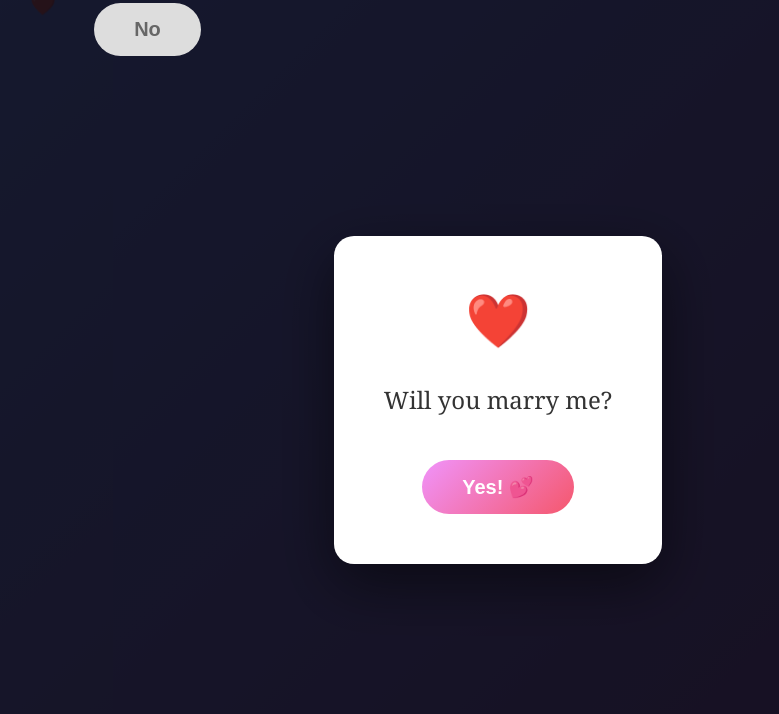
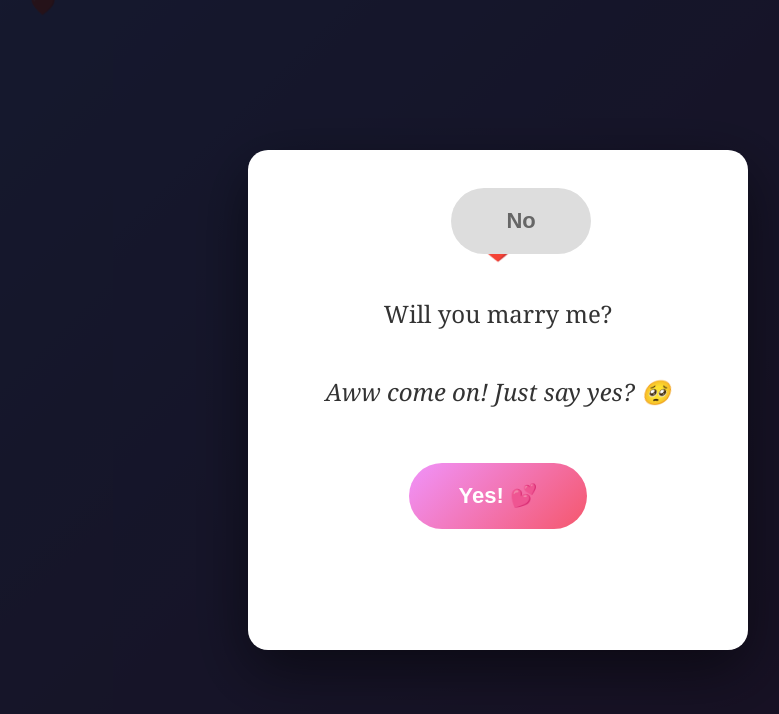
Before and after one commit to Exoparth/test, a plain HTML site: page index.html in a window 1280 px wide. Both pictures are taken after a click on the button "No". Shown: the whole page, without its empty margins (142-921 px from the left). Drawn offline with Linux system fonts and the light colour scheme.

Commit message:
initial commit

```diff
--- a/index.html
+++ b/index.html
@@ -79,12 +79,15 @@
 
         .modal {
             background: white;
-            padding: 50px;
+            padding: 50px 30px;
             border-radius: 20px;
             text-align: center;
             max-width: 500px;
+            width: 90%;
             box-shadow: 0 20px 60px rgba(0, 0, 0, 0.5);
             animation: slideUp 0.6s ease-out;
+            position: relative;
+            min-height: 500px;
         }
 
         @keyframes slideUp {
@@ -131,6 +134,15 @@
             line-height: 1.6;
         }
 
+        .convince-message {
+            color: #e91e63;
+            font-size: 18px;
+            margin-top: 20px;
+            font-style: italic;
+            min-height: 50px;
+            animation: fadeIn 0.5s;
+        }
+
         .buttons {
             display: flex;
             gap: 20px;
@@ -138,13 +150,16 @@
         }
 
         button {
-            padding: 15px 40px;
-            font-size: 20px;
+            padding: 20px 50px;
+            font-size: 22px;
             border: none;
             border-radius: 50px;
             cursor: pointer;
             transition: all 0.3s;
             font-weight: bold;
+            min-width: 140px;
+            touch-action: manipulation;
+            -webkit-tap-highlight-color: transparent;
         }
 
         .yes-btn {
@@ -161,6 +176,10 @@
             background: #ddd;
             color: #666;
             position: relative;
+        }
+
+        .no-btn:active {
+            transform: scale(0.95);
         }
 
         .success-page {
@@ -226,9 +245,10 @@
         <div class="modal">
             <h1>❤️</h1>
             <p>Will you marry me?</p>
+            <p class="convince-message" id="convinceMessage"></p>
             <div class="buttons">
                 <button class="yes-btn" onclick="sayYes()">Yes! 💕</button>
-                <button class="no-btn" id="noBtn" onmouseover="moveButton()" onclick="return false;">No</button>
+                <button class="no-btn" id="noBtn" ontouchstart="moveButton()" onclick="moveButton()">No</button>
             </div>
         </div>
     </div>
@@ -258,18 +278,58 @@
 
         createHearts();
 
-        // Move the No button when hovering
+        let noClickCount = 0;
+        const cuteMessages = [
+            "Aww come on! Just say yes? 🥺",
+            "Pretty please? I'll make you breakfast in bed! 🥞",
+            "Think about all our cute moments together! 💕",
+            "I promise to always make you laugh! 😊",
+            "We'll have the best adventures together! 🌟",
+            "I'll always be there to give you hugs! 🤗",
+            "You're my favorite person in the whole world! 🌍",
+            "We're perfect for each other! Don't you think? 💑",
+            "I'll love you forever and ever! ♾️",
+            "Please? You're making me nervous! 😅",
+            "Remember our first date? Let's make more memories! 🎭",
+            "I promise to share my fries with you! 🍟",
+            "You make every day better! ☀️",
+            "We belong together like coffee and mornings! ☕",
+            "Say yes and I'll give you all my hoodies! 👕",
+            "I'll always hold your hand! 🤝",
+            "You're stuck with me anyway, might as well! 😜",
+            "Think of all the cute couple things we'll do! 💝",
+            "I'll love you even when we're old and wrinkly! 👴👵",
+            "Please say yes? I really love you! 💖"
+        ];
+
+        // Move the No button when touching/clicking
         function moveButton() {
+            event.preventDefault();
             const noBtn = document.getElementById('noBtn');
-            const maxX = window.innerWidth - noBtn.offsetWidth - 100;
-            const maxY = window.innerHeight - noBtn.offsetHeight - 100;
+            const modal = noBtn.closest('.modal');
+            const modalRect = modal.getBoundingClientRect();
 
-            const randomX = Math.random() * maxX;
-            const randomY = Math.random() * maxY;
+            // Calculate boundaries within the modal
+            const maxX = modalRect.width - noBtn.offsetWidth - 40;
+            const maxY = modalRect.height - noBtn.offsetHeight - 40;
 
-            noBtn.style.position = 'fixed';
+            const randomX = Math.random() * maxX + 20;
+            const randomY = Math.random() * maxY + 20;
+
+            noBtn.style.position = 'absolute';
             noBtn.style.left = randomX + 'px';
             noBtn.style.top = randomY + 'px';
+
+            // Show cute message
+            const convinceMsg = document.getElementById('convinceMessage');
+            if (noClickCount < cuteMessages.length) {
+                convinceMsg.textContent = cuteMessages[noClickCount];
+                noClickCount++;
+            } else {
+                convinceMsg.textContent = "You know you want to say yes! 💕";
+            }
+
+            return false;
         }
 
         // When Yes is clicked
```
